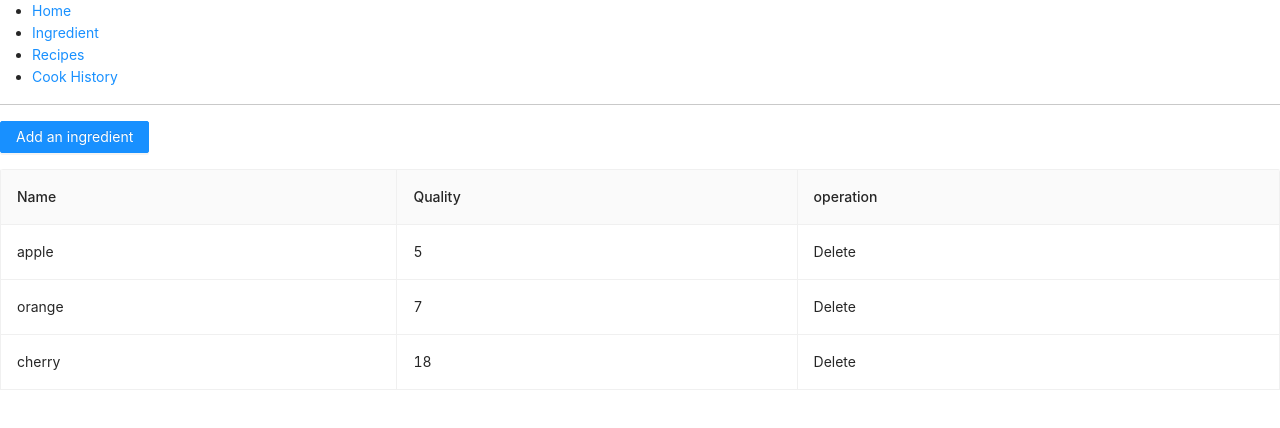
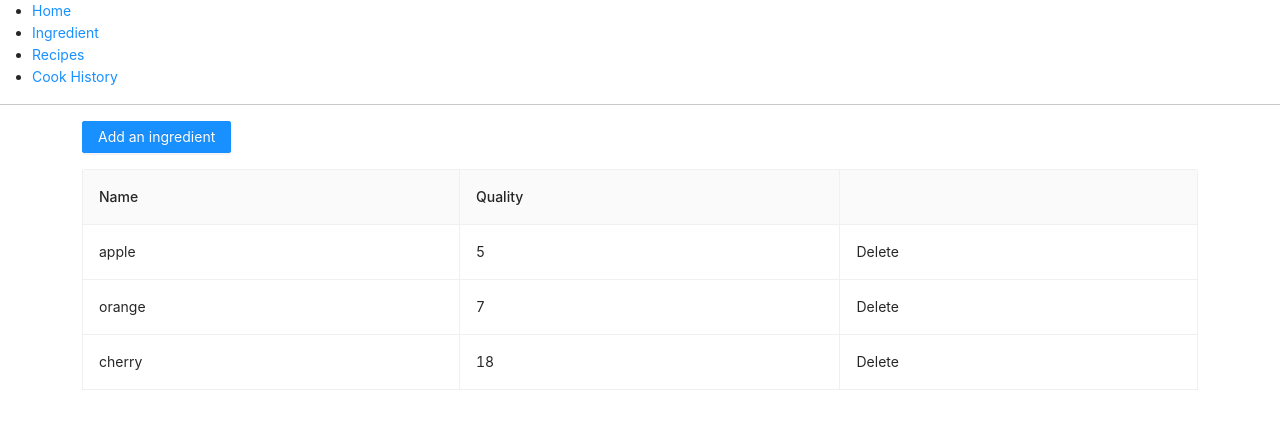
Before and after one commit to ZidiHu/pantry-app, a React (Create React App) app: page /ingredient in a window 1280 px wide. Shown: the top 428 px of the page. Built offline with nearby package versions, Linux system fonts and the light colour scheme.

Commit message:
consume ingredients when user click cook

```diff
--- a/src/App.js
+++ b/src/App.js
@@ -10,14 +10,17 @@ import Ingredient from '../src/pages/ingredient/index'
 import RecipeList from '../src/pages/recipe/index'
 import CookHistory from '../src/pages/cookHistory/index'
 // import mock data
+import mockIngredients from '../src/mock/ingredient'
 import mockCookHistory from '../src/mock/cookHistory'
 import mockRecipe from '../src/mock/recipe'
 
 const App = () => {
+  const [ingredientList, setIngredientList] = useState(mockIngredients)
   const [cookHistory, setCookHistory] = useState(mockCookHistory)
   const [count, setCount] = useState(3)
 
   const handleCook = (key) => {
+    // find the recipe cooked
     let cookedRecipe = mockRecipe.find(item => item.key === key)
     const newData = {
       key: count,
@@ -25,6 +28,23 @@ const App = () => {
       cookDate: moment().format('DD/MM/YYYY'),
       ingredients: cookedRecipe.ingredients
     }
+    // create a array to store remaining ingredients and its quality
+    const array = cookedRecipe.ingredients.map((ingredient) => {
+      // find which ingredients were used
+      let usedIngredient = ingredientList.find((item => item.name === ingredient.ingredientName))
+      // calculate remaining quantity
+      let qualityLeft = usedIngredient.quality - ingredient.ingredientQuality
+
+      let ingredientLeft = {
+        key: usedIngredient.key,
+        name: usedIngredient.name,
+        quality: qualityLeft
+      }
+
+      return ingredientLeft
+    })
+
+    setIngredientList(array)
     setCookHistory([...cookHistory, newData])
     setCount(count + 1)
   }
@@ -51,13 +71,9 @@ const App = () => {
 
         <Routes>
           <Route exact path='/' element={<Home />} />
-          <Route path='/ingredient' element={<Ingredient />} />
-          <Route path='/recipe' element={
-            <RecipeList handleCook={handleCook} />
-          } />
-          <Route path='/cook-history' element={
-            <CookHistory cookHistory={cookHistory} />
-          } />
+          <Route path='/ingredient' element={<Ingredient ingredientList={ingredientList} />} />
+          <Route path='/recipe' element={<RecipeList handleCook={handleCook} />} />
+          <Route path='/cook-history' element={<CookHistory cookHistory={cookHistory} />} />
         </Routes>
       </div>
     </Router>
--- a/src/mock/ingredient.js
+++ b/src/mock/ingredient.js
@@ -2,17 +2,17 @@ const mockIngredients = [
   {
     key: 0,
     name: 'apple',
-    quality: '5'
+    quality: 5
   },
   {
     key: 1,
     name: 'orange',
-    quality: '7'
+    quality: 7
   },
   {
     key: 2,
     name: 'cherry',
-    quality: '18'
+    quality: 18
   },
 ]
 
--- a/src/pages/ingredient/index.jsx
+++ b/src/pages/ingredient/index.jsx
@@ -4,7 +4,9 @@ import mockIngredients from '../../mock/ingredient'
 import AddIngredientModal from './AddIngredientModal'
 
 const Ingredient = props => {
-  const [data, setData] = useState(mockIngredients)
+  const { ingredientList } = props
+
+  const [data, setData] = useState(ingredientList)
   const [count, setCount] = useState(3)
   const [isModalVisible, setIsModalVisible] = useState(false);
   const [newName, setNewName] = useState()
@@ -22,7 +24,7 @@ const Ingredient = props => {
       dataIndex: 'quality'
     },
     {
-      title: 'operation',
+      title: '',
       dataIndex: 'operation',
       render: (_, record) =>
         data.length >= 1 ? (
@@ -75,7 +77,7 @@ const Ingredient = props => {
   }
 
   return (
-    <div>
+    <div className='container'>
       <Button
         onClick={showAddIngredModal}
         type="primary"
```
